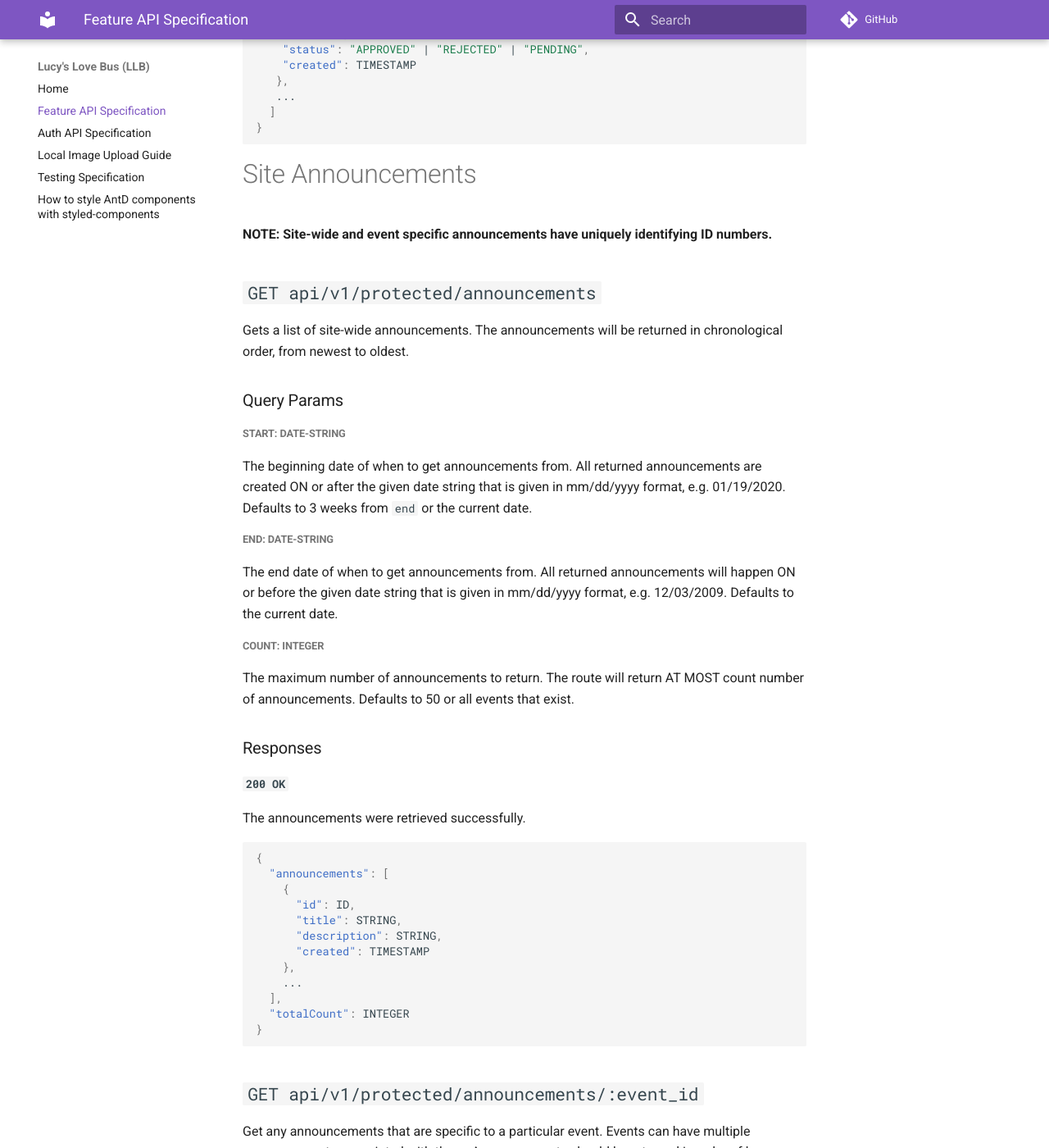
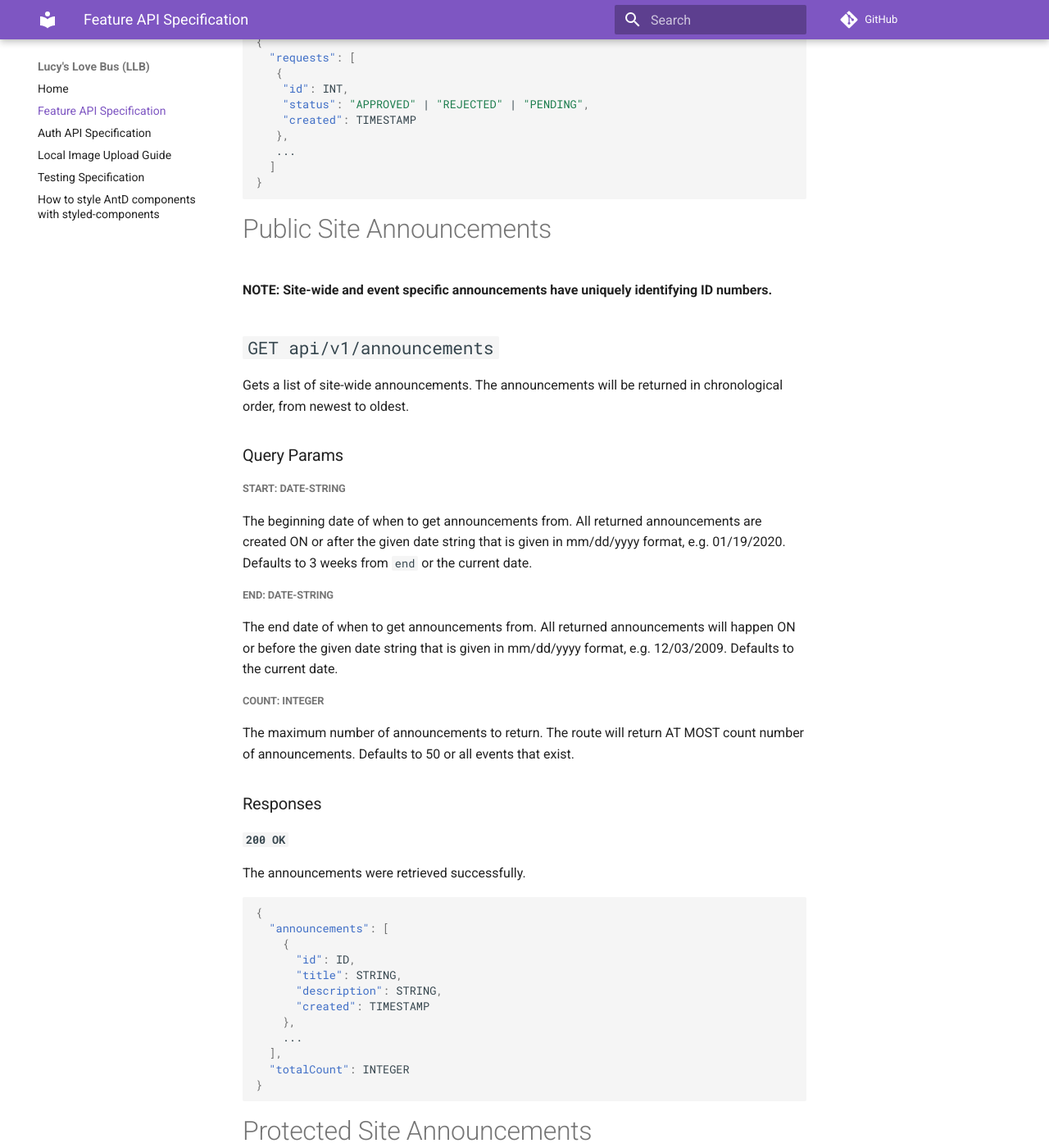
Before and after one commit to Code-4-Community/c4c-dev-docs, an MkDocs documentation site: the page built from docs/llb/llb-api-spec.md, in a window 1280 px wide and 1400 px high, scrolled down 13692 px. Shown: the whole window at 82% size. Built offline with MkDocs 1.6.1 and Material for MkDocs 9.7.7, drawn with Linux system fonts in a browser that asks for light colours; comment, search, counter and statistics services are not loaded; some of the changed text lies outside the part shown.

Commit message:
Update llb-api-spec.md

````diff
--- a/docs/llb/llb-api-spec.md
+++ b/docs/llb/llb-api-spec.md
@@ -27,7 +27,9 @@ Any response of `401 UNAUTHORIZED` with the following body indicates that the us
   * [`POST api/v1/protected/requests/:request_id/approve`](#-post-api-v1-protected-requests--request-id-approve-)
   * [`POST api/v1/protected/requests/:request_id/reject`](#-post-api-v1-protected-requests--request-id-reject-)
   * [`GET api/v1/protected/requests/:request_id`](#-get-api-v1-protected-requests--request-id-)
-- [Site Announcements](#site-announcements)
+- [Public Site Announcements](#public-site-announcements)
+  * [`GET api/v1/announcements`](#-get-api-v1-announcements-)
+- [Protected Site Announcements](#protected-site-announcements)
   * [`GET api/v1/protected/announcements`](#-get-api-v1-protected-announcements-)
   * [`GET api/v1/protected/announcements/:event_id`](#-get-api-v1-protected-announcements--event-id-)
   * [`POST api/v1/protected/announcements`](#-post-api-v1-protected-announcements-)
@@ -625,9 +627,50 @@ Getting the statuses of all requests the calling user has made to become a PF.
 
 
 
+# Public Site Announcements
 
+**NOTE: Site-wide and event specific announcements have uniquely identifying ID numbers.**
 
-# Site Announcements
+## `GET api/v1/announcements`
+
+Gets a list of site-wide announcements. The announcements will be returned in chronological order, from newest to oldest.
+
+### Query Params
+
+##### start: DATE-STRING
+
+The beginning date of when to get announcements from. All returned announcements are created ON or after the given date string that is given in mm/dd/yyyy format, e.g. 01/19/2020. Defaults to 3 weeks from `end` or the current date.
+
+##### end: DATE-STRING
+
+The end date of when to get announcements from. All returned announcements will happen ON or before the given date string that is given in mm/dd/yyyy format, e.g. 12/03/2009. Defaults to the current date.
+
+##### count: INTEGER
+
+The maximum number of announcements to return. The route will return AT MOST count number of announcements. Defaults to 50 or all events that exist.
+
+### Responses
+
+#### `200 OK`
+
+The announcements were retrieved successfully.
+
+```json
+{
+  "announcements": [
+    {
+      "id": ID,
+      "title": STRING,
+      "description": STRING,
+      "created": TIMESTAMP
+    },
+    ...
+  ],
+  "totalCount": INTEGER
+}
+```
+
+# Protected Site Announcements
 
 **NOTE: Site-wide and event specific announcements have uniquely identifying ID numbers.**
 
````
